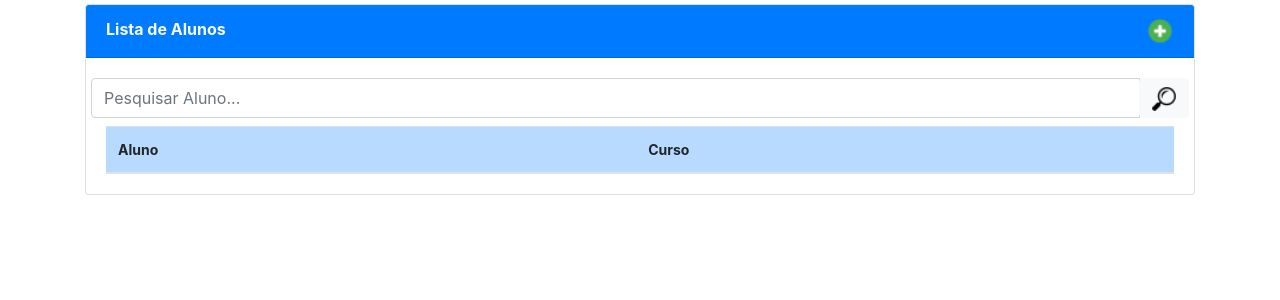
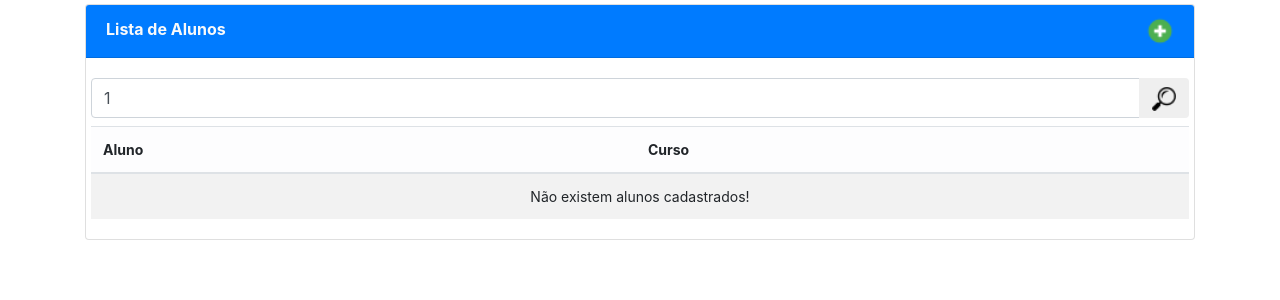
Before and after one commit to ViniciusFFernandes/Sistema_Presenca, a PHP site: page /_Cadastros/alunos_lista.php?pesquisaAluno=1 in a window 1280 px wide. Shown: the part 57-357 px from the top of the page. Run offline with PHP 8.4, Linux system fonts and the light colour scheme; data that the repository does not hold is empty; some libraries are stand-ins or nearby versions.

Commit message:
Listagem de Alunos: concluida.

```diff
--- a/_Cadastros/alunos_lista.php
+++ b/_Cadastros/alunos_lista.php
@@ -21,19 +21,19 @@
           <div class="card">
             <div class="card-header bg-primary text-light">
               <b>Lista de Alunos</b>
-              <span class="float-right light"><a href="../_Cadastros/alunos_lista.php"><img src="../icones/adiciona.png" width="28px"></a></span>
+              <span class="float-right light"><a href="../_Cadastros/alunos_edita.php"><img src="../icones/adiciona.png" width="28px"></a></span>
             </div>
             <div class="card-body">
               <form action="alunos_lista.php" method="post" id="form_lista">
                 <div class="row">
-                	<div class="input-group mb-2">
-						<input type="text" class="form-control" placeholder="Pesquisar Aluno..." id="pesquisaAluno" name="pesquisaAluno">
-						<div class="input-group-append">
-							<span class="input-group-button">
-								<button type="submit" class="btn btn-light"><img src="../icones/lupa.png" width="24px"></button>
-							</span>
-						</div>
+                	<div class="col-12 col-sm-12 p-0">
+                		<div class="input-group mb-2">
+							<input type="text" class="form-control" placeholder="Pesquisar Aluno..." id="pesquisaAluno" name="pesquisaAluno" value="<?= $_REQUEST['pesquisaAluno']?>">
+							<div class="input-group-append">
+								<button type="submit" class="btn"><img src="../icones/lupa.png" width="24px"></button>
+							</div>
 					</div>
+                	</div>
                 </div>
               </form>
             	<?php
@@ -44,9 +44,9 @@
 					$res = $db->consultar($sql);
 				?>
 				<div class="row">
-					<div class="col-12 col-sm-12">
-						<table id="tableAlunos" class="table table-striped m-0" style="font-size: 14px;">
-							<thead class="table-primary">
+					<div class="col-12 col-sm-12 p-0">
+						<table id="tableAlunos" class="table table-striped m-0 p-0" style="font-size: 14px;">
+							<thead class="table-light">
 								<tr>
 									<th>Aluno</th>
 									<th>Curso</th>
@@ -54,9 +54,14 @@
 							</thead>
 							<tbody>
 							<?php
+							if(empty($res)){
+							?>
+								<tr><td colspan="2" align="center">Não existem alunos cadastrados!</td></tr>
+							<?php
+							}
 							foreach($res as $reg){
 							?>
-								<tr>
+								<tr onclick="location.href = '../_Cadastros/alunos_edita.php?alu_id=<?= $reg['alu_id']?>';" style="cursor: pointer;">
 									<td><?= $reg['alu_nome'] ?></td>
 									<td><?= $reg['alu_curso'] ?></td>
 								</tr>
```
